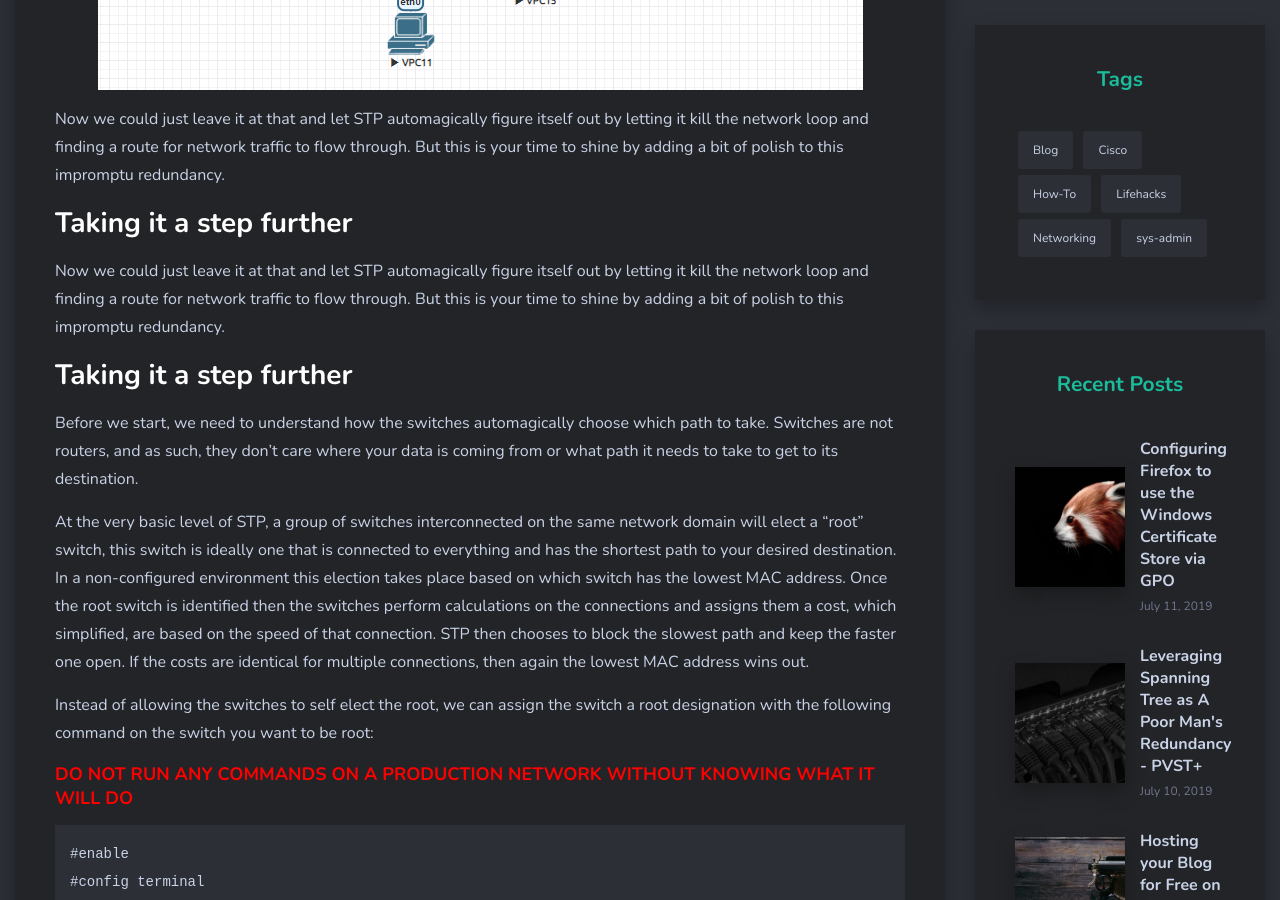
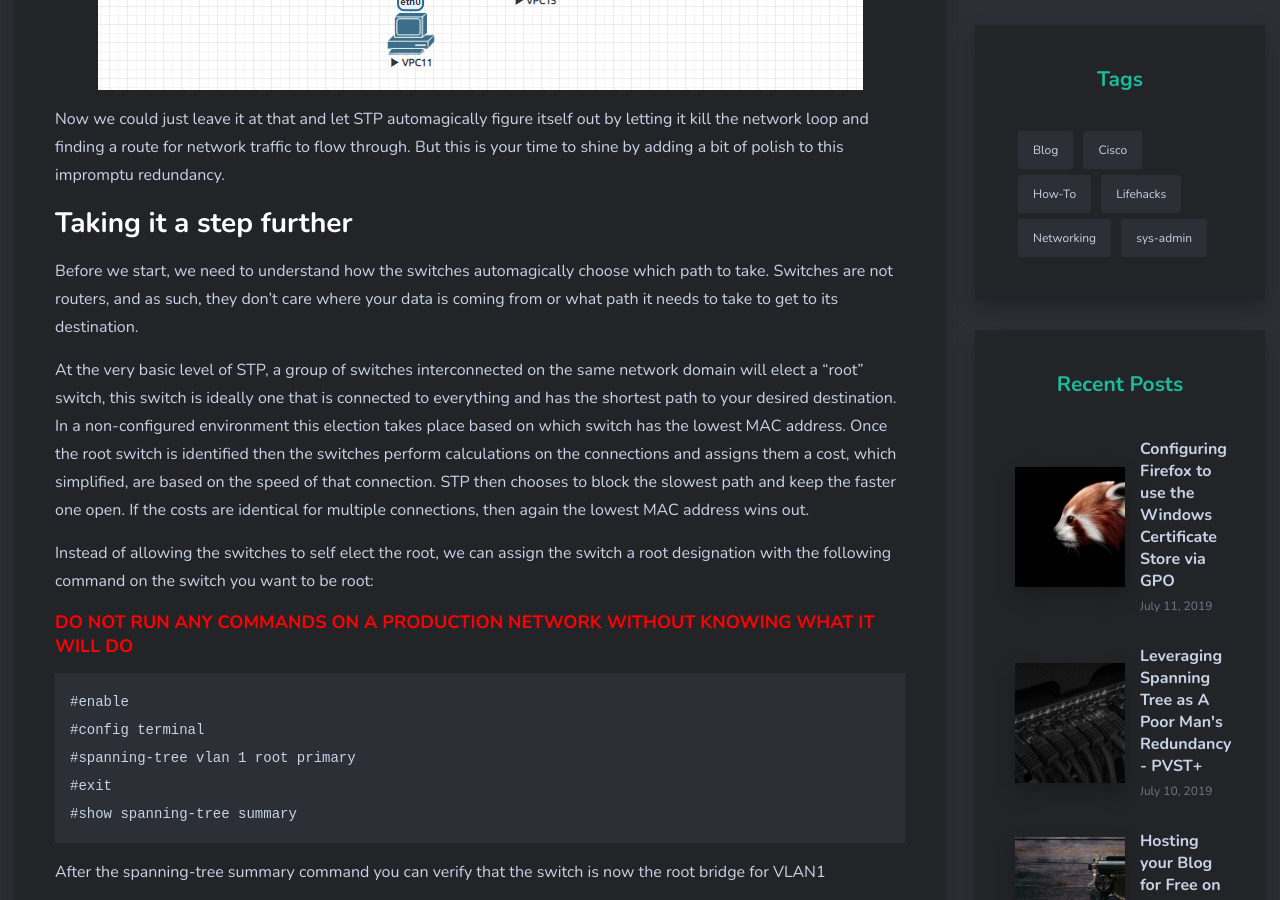
Before and after one commit to KievCast/kievcast.github.io, a Jekyll site: the page built from _posts/2019-07-10-using-stp-poormans-ha.md, in a window 1280 px wide and 900 px high, scrolled down 1803 px. Built offline with Jekyll 4.4.1, drawn with Linux system fonts in a browser that asks for light colours; nearby versions of some CDN libraries; comment, search, counter and statistics services are not loaded.

Commit message:
Update 2019-07-10-using-stp-poormans-ha.md

```diff
--- a/_posts/2019-07-10-using-stp-poormans-ha.md
+++ b/_posts/2019-07-10-using-stp-poormans-ha.md
@@ -19,10 +19,6 @@ Let's take a look at the following diagram, which depicts something you would re
 {:refdef: style="text-align: center;"}
 ![]({{site.baseurl}}/img/stp-ha/switchha.png)
 {: refdef}
-
-Now we could just leave it at that and let STP automagically figure itself out by letting it kill the network loop and finding a route for network traffic to flow through. But this is your time to shine by adding a bit of polish to this impromptu redundancy.
-
-## Taking it a step further
 
 Now we could just leave it at that and let STP automagically figure itself out by letting it kill the network loop and finding a route for network traffic to flow through. But this is your time to shine by adding a bit of polish to this impromptu redundancy.
 
```
